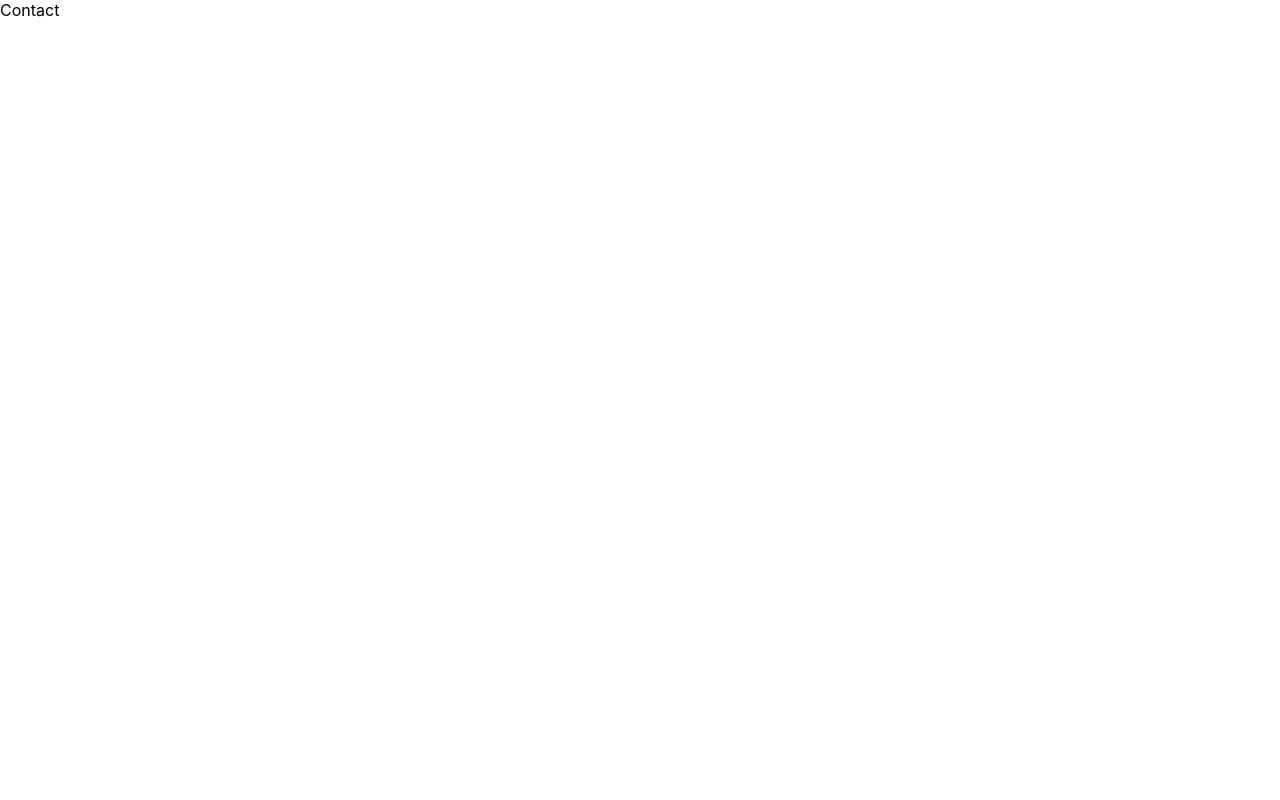
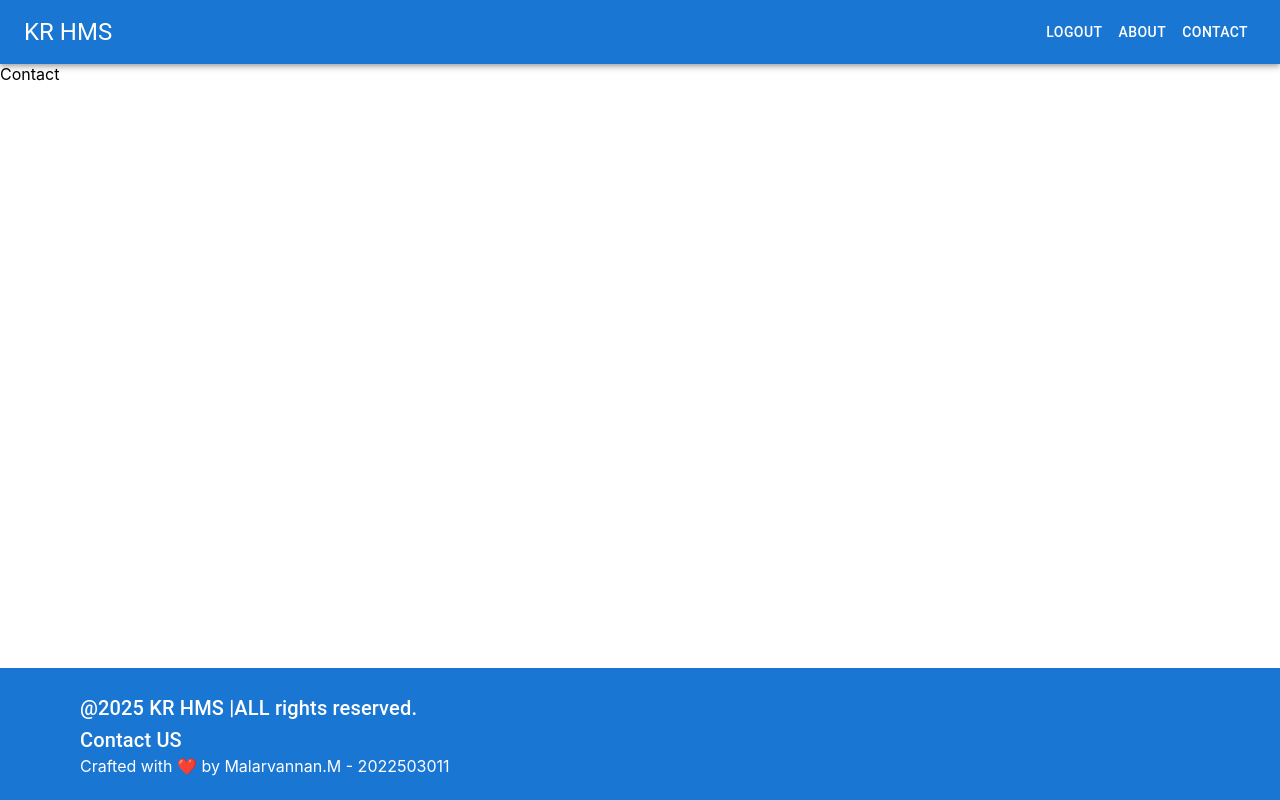
Before and after one commit to Kishore-reigns/HMS, a React (Create React App) app: page /contact in a window 1280 px wide. Built offline with nearby package versions, Linux system fonts and the light colour scheme.

Commit message:
added footer

```diff
--- /dev/null
+++ b/src/components/Header_Footer/AllFooter.jsx
@@ -0,0 +1,26 @@
+import React from 'react'
+import {Box,Typography,Container,Link} from '@mui/material'
+
+const AllFooter = () => {
+  return (
+    <Box component="footer" sx = {{ position:'fixed', bottom:0,left:0,width:'100%', backgroundColor: 'primary.main',color : 'white',py: 3,px: 2, mt:'auto', borderTop: 'ipx solid #ccc' }}>
+        <Container>
+            <Typography variant='h6' color="inherit">
+                @{new Date().getFullYear()} KR HMS |ALL rights reserved.
+            </Typography>
+            <Typography variant='h6' color="inherit">
+                <Link href ='/contact' color="inherit" underline = "hover">
+                    Contact US
+                </Link>
+            </Typography>
+            <Typography variant='p' color="inherit">
+                Crafted with ❤️ by Malarvannan.M - 2022503011
+            </Typography>
+
+
+        </Container>
+    </Box>
+  )
+}
+
+export default AllFooter
--- a/src/pages/Contact.jsx
+++ b/src/pages/Contact.jsx
@@ -1,8 +1,15 @@
 import React from 'react'
+import NonHomeNav from '../components/Header_Footer/NonHomeNav'
+import AllFooter from '../components/Header_Footer/AllFooter'
 
 const Contact = () => {
   return (
-    <div>Contact</div>
+    <>
+    <NonHomeNav/>
+        <div>Contact</div>
+    <AllFooter/>
+    </>
+
   )
 }
 
```
